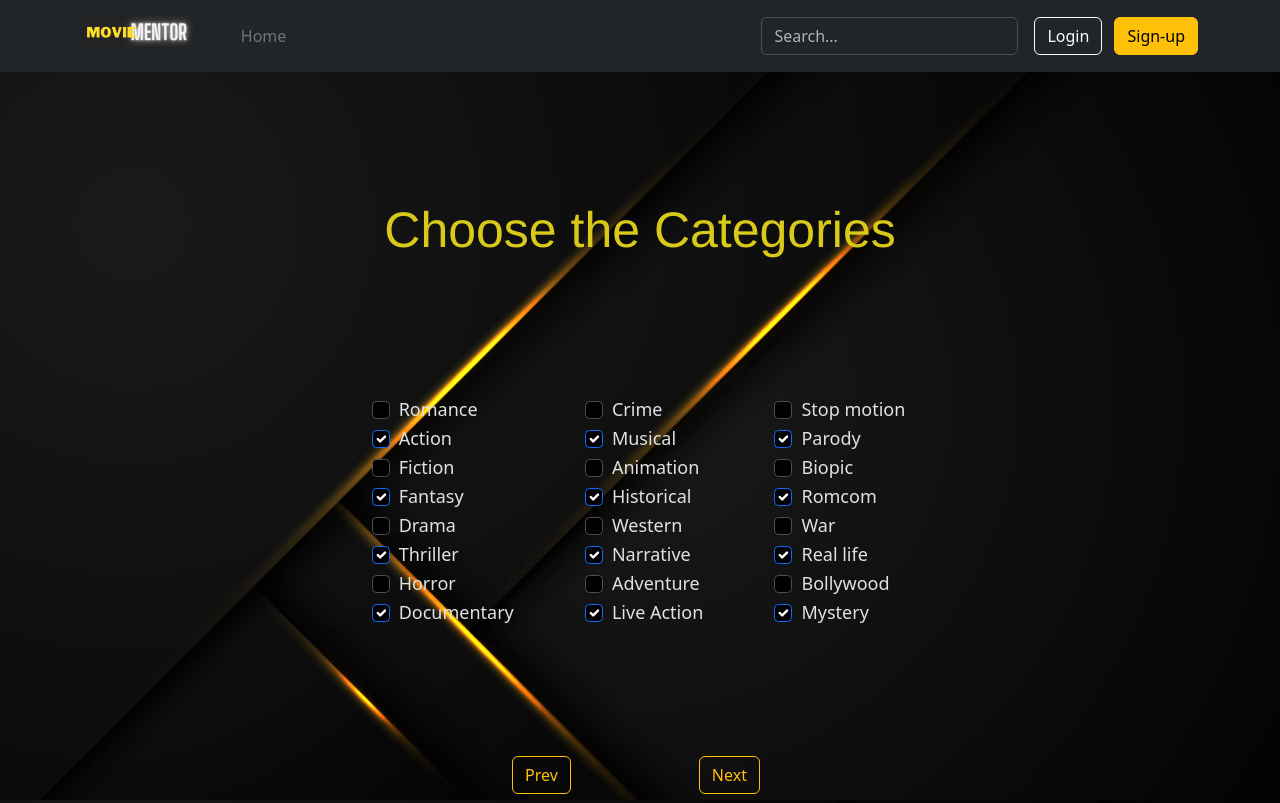
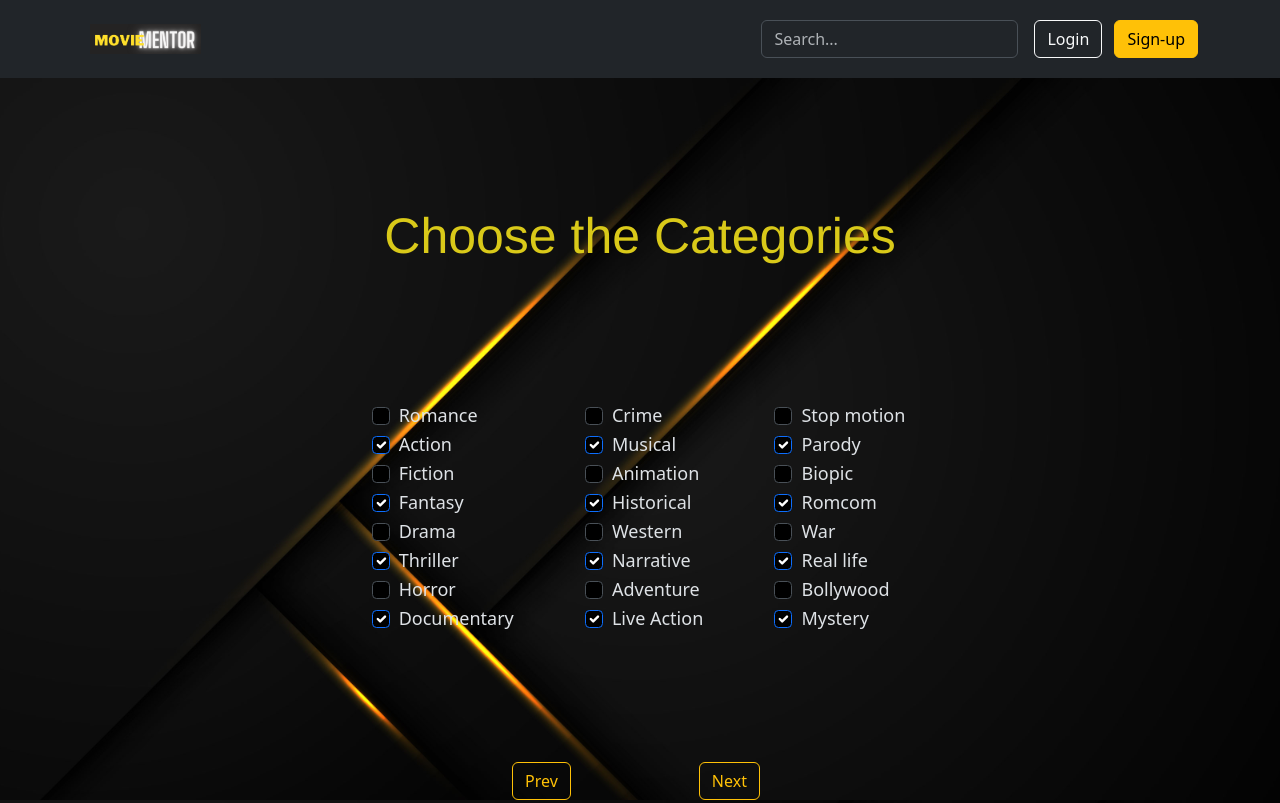
Before and after one commit to AMMAR-TAIYAB/MovieMentor, a plain HTML site: page form3.html in a window 1280 px wide. Shown: the top 803 px of the page. Drawn offline with nearby package versions, Linux system fonts and the light colour scheme.

Commit message:
Update form3.html

```diff
--- a/form3.html
+++ b/form3.html
@@ -94,16 +94,14 @@
           <ul
             class="nav col-12 col-lg-auto me-lg-auto mb-2 justify-content-center mb-md-0"
           >
+            <a href="index.html" class="nav-link px-2 text-secondary">
               <img
                 src="LOGO.png"
                 alt=""
                 height="30px"
                 style="margin-right: 40px"
               />
-
-            <li>
-              <a href="index.html" class="nav-link px-2 text-secondary">Home</a>
-            </li>
+            </a>
           </ul>
 
           <form class="col-12 col-lg-auto mb-3 mb-lg-0 me-lg-3" role="search">
```
Lines whose indentation alone changed are shown as unchanged.
